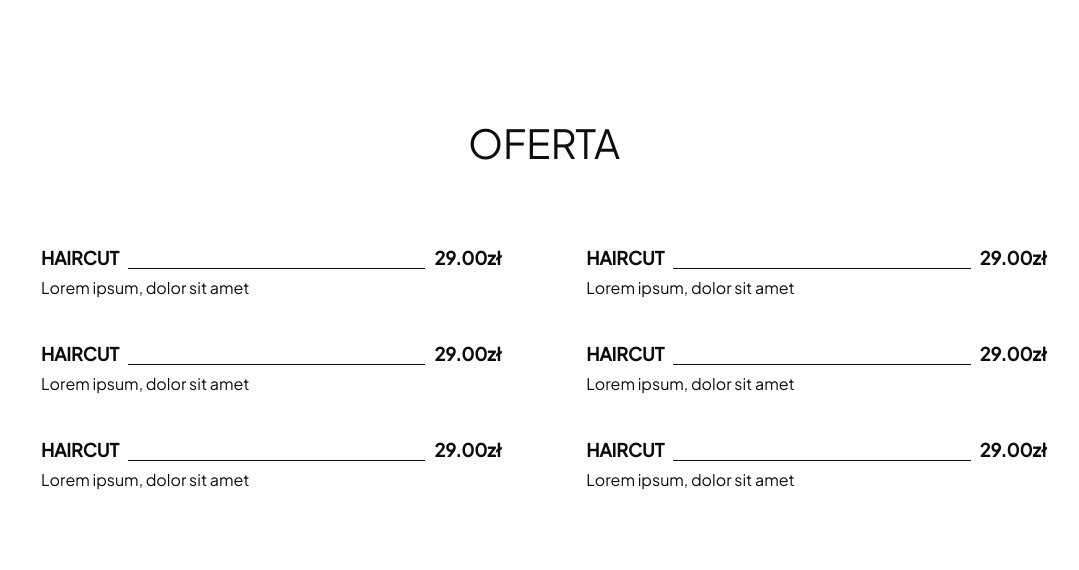
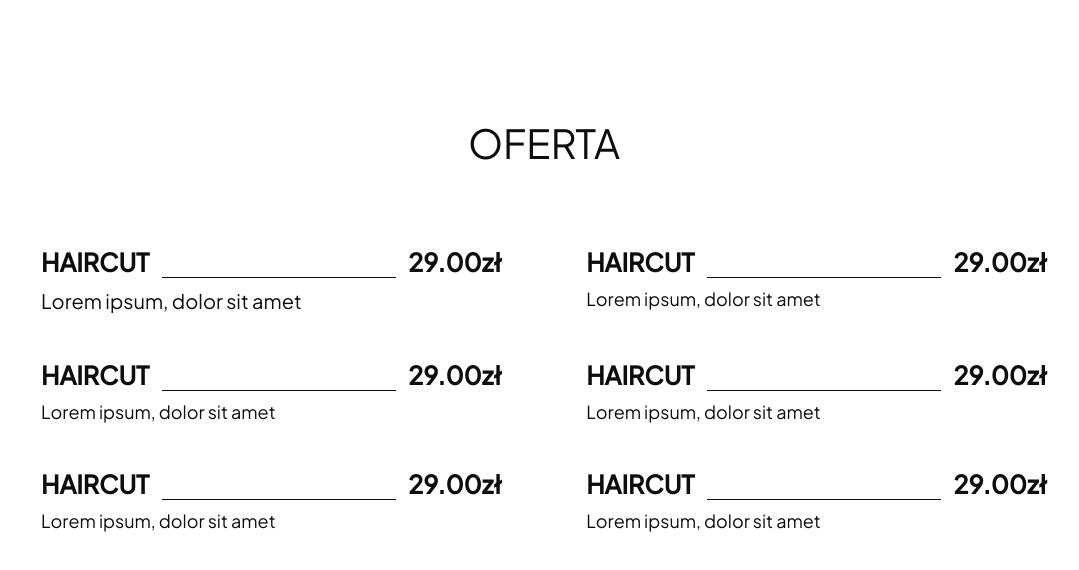
Before and after one commit to kiksonn/szabon, a website: page index.html in a window 1280 px wide. Shown: the part 1310-1880 px from the top of the page, without its empty margins (96-1175 px from the left). Drawn offline with Linux system fonts and the light colour scheme.

Commit message:
added text to offer

```diff
--- a/index.html
+++ b/index.html
@@ -82,7 +82,7 @@
                         <span class="offer__list-item-border"></span>
                         <span class="offer__list-item-price">29.00zł</span>
                     </div>
-                    <p class="offer__list-item-text">Lorem ipsum, dolor sit amet</p>
+                    <p class="offer__list-item-text text">Lorem ipsum, dolor sit amet</p>
                 </li>
                 <li class="offer__list-item">
                     <div class="offer__list-item-pricing">
--- a/src/sass/_large.scss
+++ b/src/sass/_large.scss
@@ -72,35 +72,6 @@
             &-item {
                 margin: 1em .5em;
                 width: 45%;
-
-                &-pricing {
-                    display: flex;
-
-                    align-items: flex-end;
-                }
-
-                &-title-four {
-                    padding-right: .5em;
-                    text-transform: uppercase;
-                }
-
-                &-border {
-                    border-bottom: 1px solid $black;
-                    width: 100%;
-                    height: 100%;
-                }
-
-                &-price {
-                    height: 100%;
-                    padding-left: .5em;
-                    font-weight: bold;
-                }
-
-                &-text {
-                    font-size: 1.6rem;
-                    padding: .5em 0;
-                }
-
             }
         }
     }
--- a/src/sass/_medium.scss
+++ b/src/sass/_medium.scss
@@ -19,4 +19,16 @@
             font-size: 5.5rem;
         }
     }
+
+    // OFFER
+
+    .offer {
+        &__list {
+            &-item {
+                &-title-four, &-price {
+                    font-size: 2.5rem;
+                }
+            }
+        }
+    }
 }
--- a/src/sass/main.scss
+++ b/src/sass/main.scss
@@ -156,6 +156,7 @@ body {
             &-title-four {
                 padding-right: .5em;
                 text-transform: uppercase;
+                font-size: 2rem;
             }
 
             &-border {
@@ -168,10 +169,11 @@ body {
                 height: 100%;
                 padding-left: .5em;
                 font-weight: bold;
+                font-size: 2rem;
             }
 
             &-text {
-                font-size: 1.6rem;
+                // font-size: 1.6rem;
                 padding: .5em 0;
             }
 
```
Also changed, not shown: dist/css/main.min.css, 1 other file.
